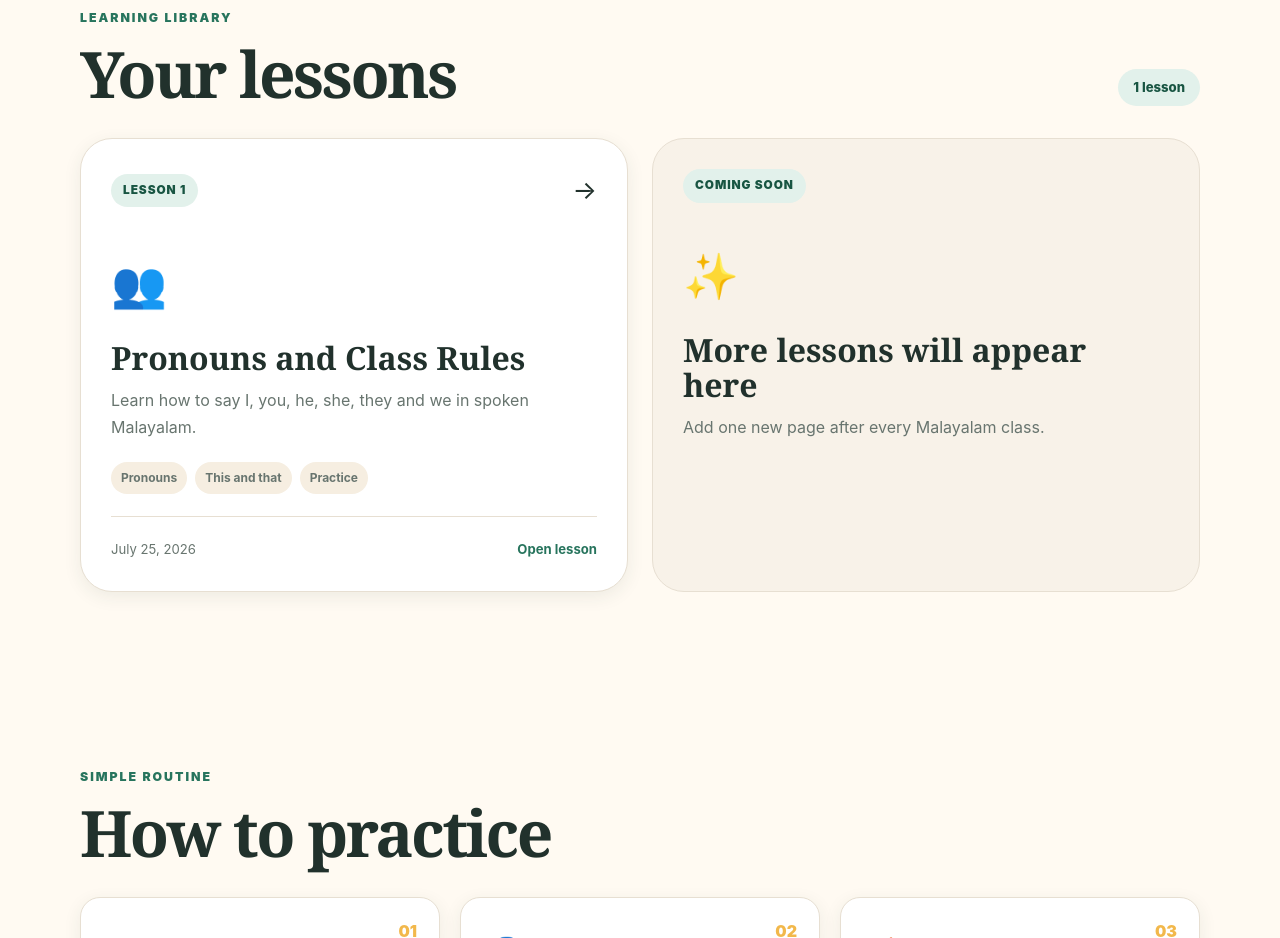
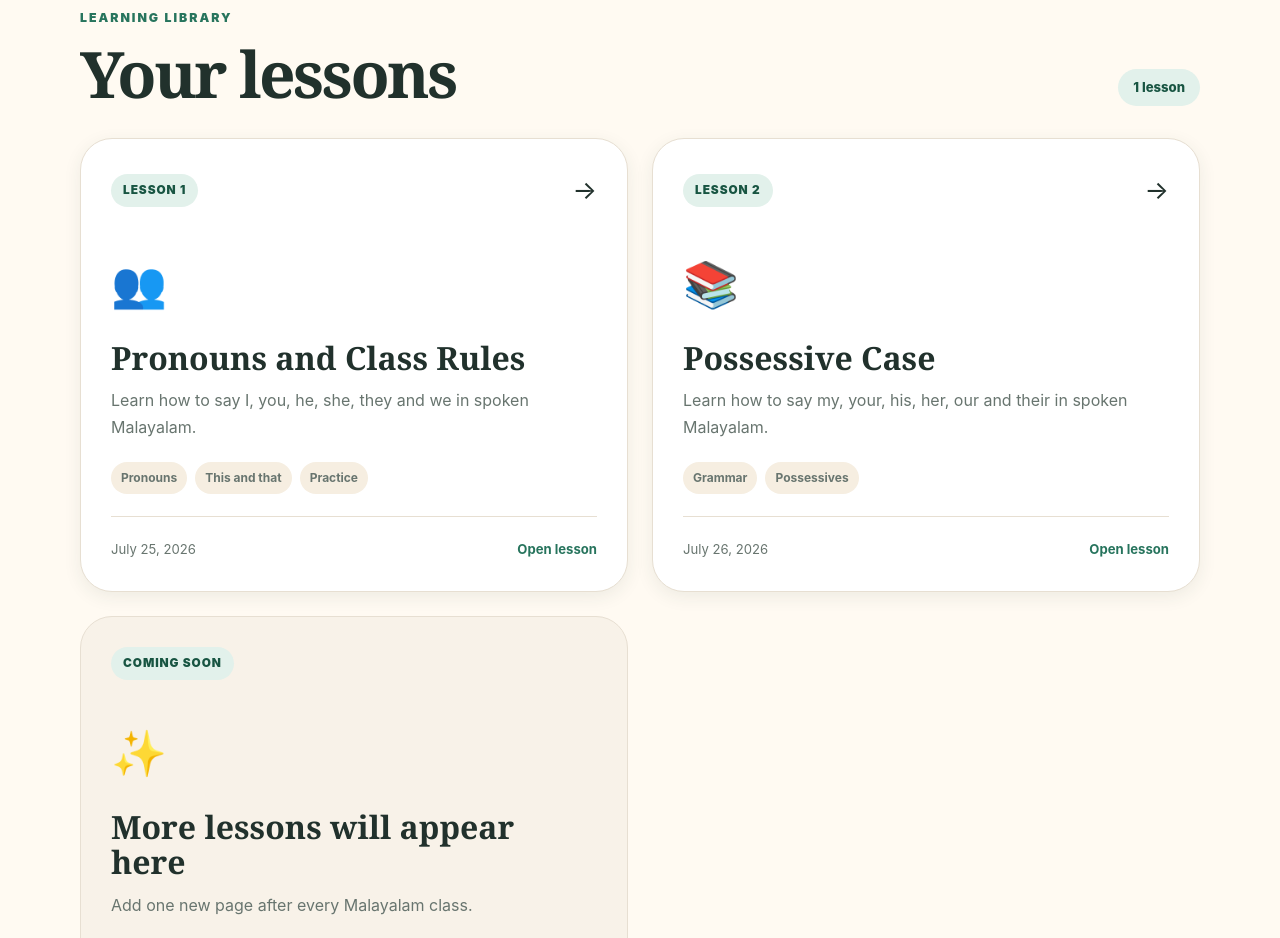
Before and after one commit to aish-malayalam/malayalam-class-rr, a plain HTML site: page index.html in a window 1280 px wide. Shown: the part 891-1829 px from the top of the page. Drawn offline with Linux system fonts and the light colour scheme.

Commit message:
Modify meta tag and add lesson card for Lesson 2
Updated the description meta tag and added a new lesson card for 'Possessive Case'.

```diff
--- a/index.html
+++ b/index.html
@@ -1,14 +1,12 @@
 <!DOCTYPE html>
 <html lang="en">
+
 <head>
     <meta charset="UTF-8">
     <meta name="viewport" content="width=device-width, initial-scale=1.0">
 
     <title>Malayalam Learning Journal</title>
-    <meta
-        name="description"
-        content="Spoken Malayalam lesson notes, pronunciation guides and practice activities."
-    >
+    <meta name="description" content="Spoken Malayalam lesson notes, pronunciation guides and practice activities.">
 
     <link rel="stylesheet" href="styles.css">
 </head>
@@ -111,7 +109,30 @@
                         <strong>Open lesson</strong>
                     </div>
                 </a>
+                <a class="lesson-card" href="lessons/lesson-02.html">
+                    <div class="lesson-card-header">
+                        <span class="lesson-number">Lesson 2</span>
+                        <span class="arrow">→</span>
+                    </div>
 
+                    <div class="lesson-card-icon">📚</div>
+
+                    <h3>Possessive Case</h3>
+
+                    <p>
+                        Learn how to say my, your, his, her, our and their in spoken Malayalam.
+                    </p>
+
+                    <div class="lesson-tags">
+                        <span>Grammar</span>
+                        <span>Possessives</span>
+                    </div>
+
+                    <div class="lesson-footer">
+                        <span>July 26, 2026</span>
+                        <strong>Open lesson</strong>
+                    </div>
+                </a>
                 <article class="lesson-card upcoming-card">
                     <div class="lesson-card-header">
                         <span class="lesson-number">Coming soon</span>
@@ -170,4 +191,5 @@
         <p>Practice a little every day.</p>
     </footer>
 </body>
+
 </html>
```
